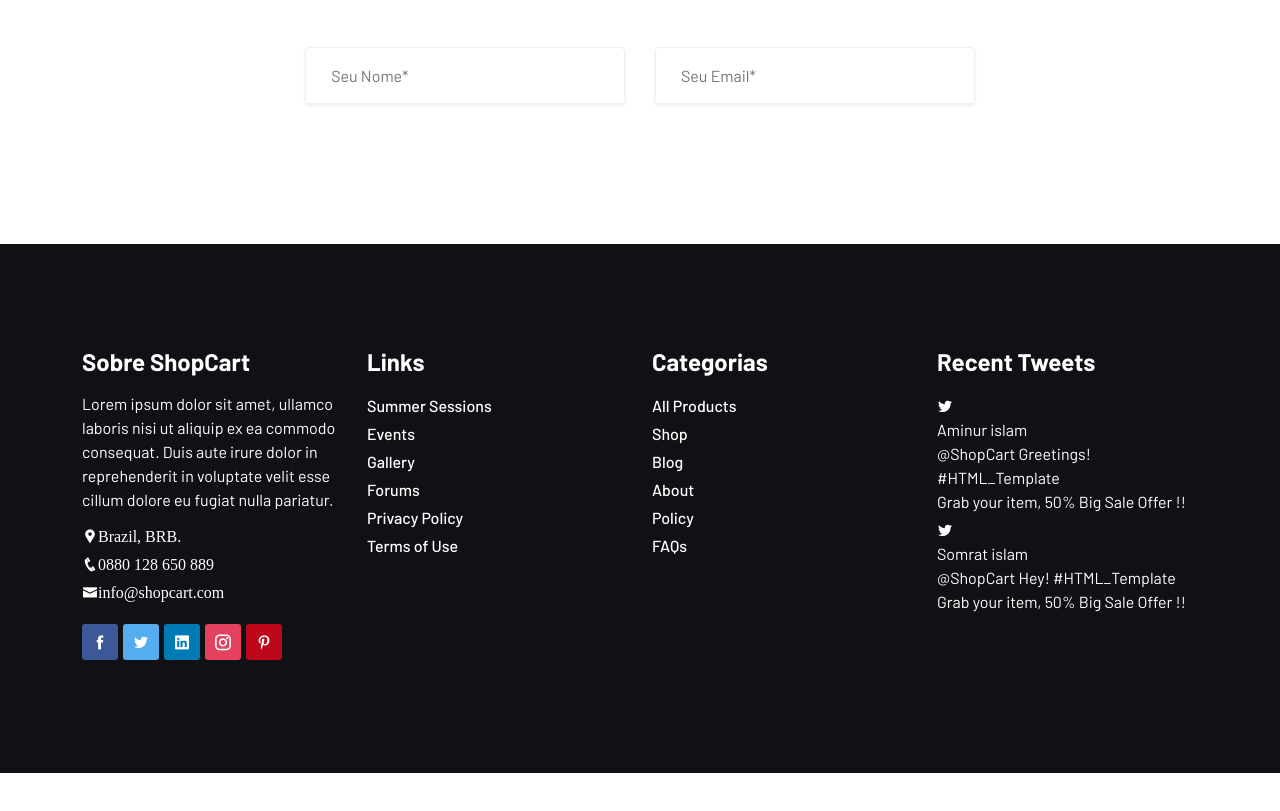
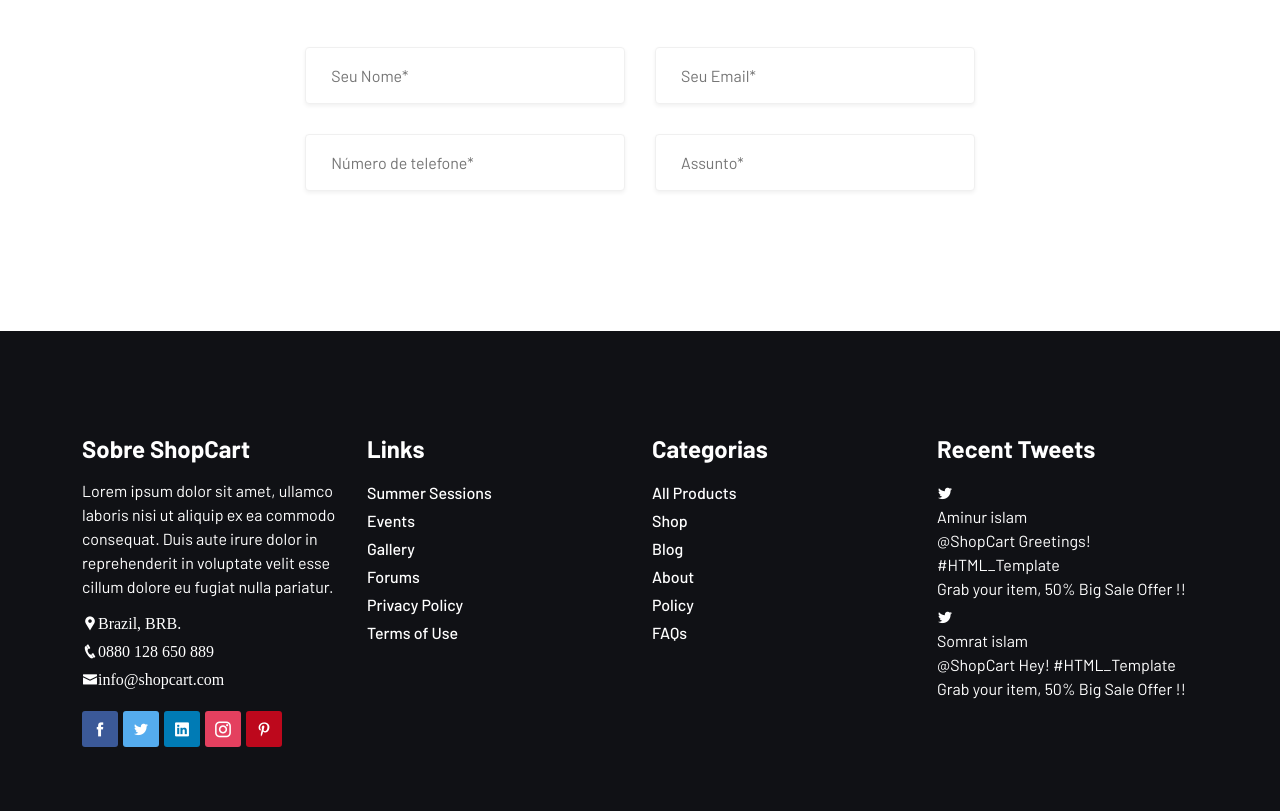
Before and after one commit to Pablo-jesuss/ecommerce-com-react, a React (Vite) app in the folder ecommerce/: page /contact in a window 1280 px wide. Shown: the part 1045-1856 px from the top of the page. Before the commit the page ends 1818 px from the top, so only its background shows below. Built offline with nearby package versions, Linux system fonts and the light colour scheme.

Commit message:
formGroup

```diff
--- a/ecommerce/src/components/NavItems.jsx
+++ b/ecommerce/src/components/NavItems.jsx
@@ -25,7 +25,7 @@ const NavItems = () => {
         <div className="container">
           <div className="header-top-area">
             <Link to="/signup" className="lab-btn me-3">
-              <span>Create Accout</span>
+              <span>Criar uma conta</span>
             </Link>
             <Link to="/login">Login</Link>
           </div>
--- a/ecommerce/src/contactPage/Contact.jsx
+++ b/ecommerce/src/contactPage/Contact.jsx
@@ -99,6 +99,23 @@ const Contact = () => {
                   placeholder="Seu Email*"
                 />
               </div>
+
+              <div className="form-group">
+                <input
+                  type="number"
+                  name="number"
+                  id="number"
+                  placeholder="Número de telefone*"
+                />
+              </div>
+              <div className="form-group">
+                <input
+                  type="text"
+                  name="subject"
+                  id="subject"
+                  placeholder="Assunto*"
+                />
+              </div>
             </form>
           </div>
         </div>
```
